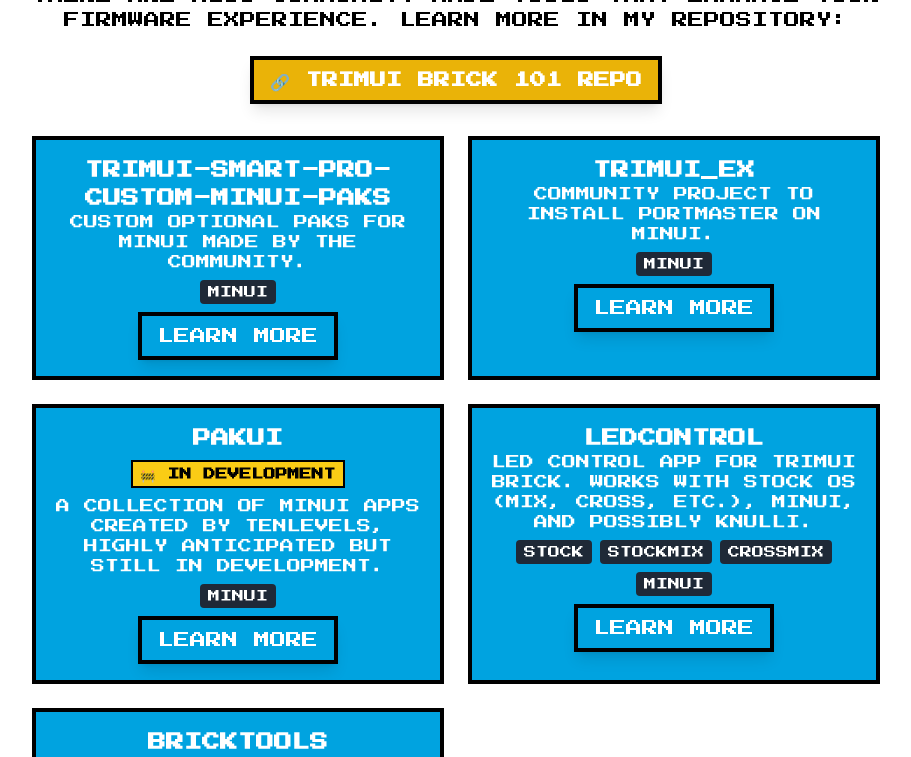
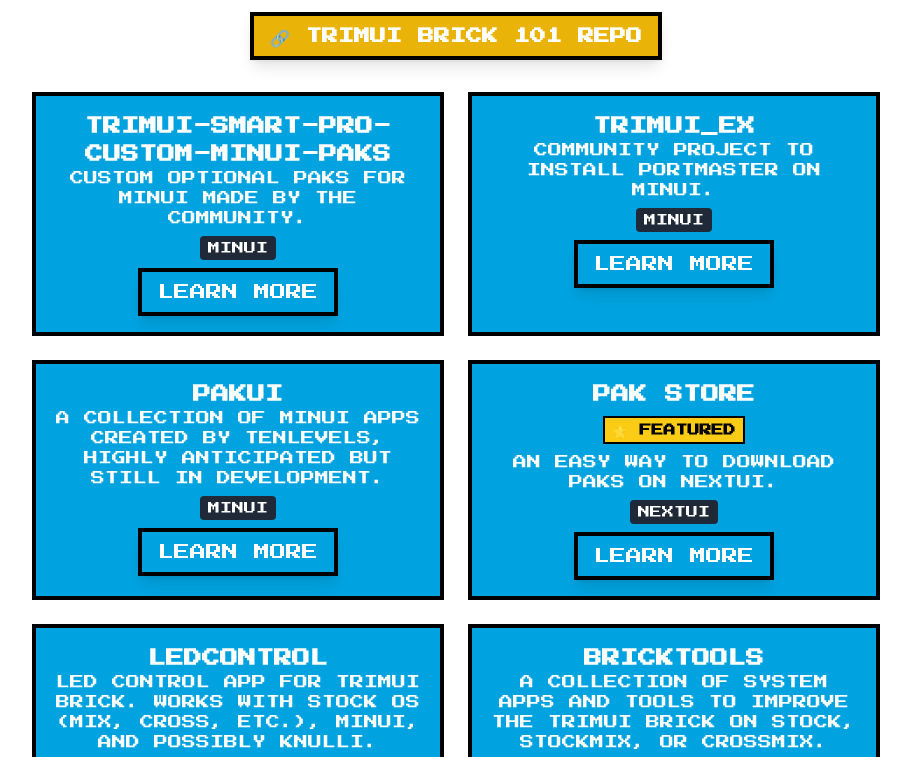
Before and after one commit to LinuxDroidMaster/TrimUI-Brick-101, a Next.js app in the folder trimui-brick-hub/: page /firmwares in a window 1280 px wide. Shown: the part 1912-2669 px from the top of the page, without its empty margins (184-1095 px from the left). Built offline with nearby package versions, Linux system fonts and the light colour scheme.

Commit message:
Remove dev tags and add PAK Store tool

```diff
--- a/trimui-brick-hub/src/app/firmwares/page.js
+++ b/trimui-brick-hub/src/app/firmwares/page.js
@@ -62,7 +62,6 @@
           title="Knulli"
           description="A firmware based on Batocera, currently in development."
           link="https://github.com/knulli-cfw/distribution/releases"
-          badge="🚧 In Development"
         />
       </div>
 
@@ -121,7 +120,13 @@
           description="A collection of MinUI apps created by tenlevels, highly anticipated but still in development."
           link="https://github.com/tenlevels/PakUI"
           firmwares={["MinUI"]}
-          badge="🚧 In Development"
+        />
+        <ToolCard
+          title="PAK Store"
+          description="An easy way to download PAKs on NextUI."
+          link="https://github.com/UncleJunVIP/nextui-pak-store"
+          firmwares={["NextUI"]}
+          badge="🌟 Featured"
         />
         <ToolCard
           title="LedControl"
```
